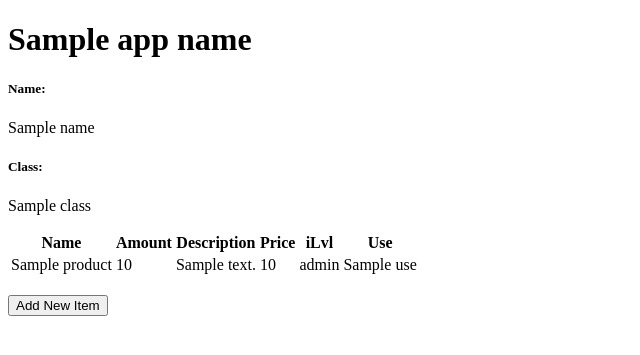
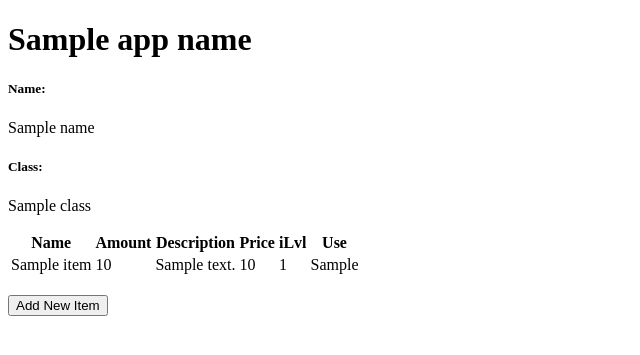
Before and after one commit to fathonidf/adventurers-inventory, a Django app: template main/templates/main.html in a window 1280 px wide. Shown: the top 355 px of the page, without its empty margins (0-640 px from the left). Run offline with Django 4.2, Linux system fonts and the light colour scheme; tables that the repository leaves empty hold one stand-in row (values such as "Sample post"); the template is opened without the code that fills it: values that come from a table or form of the project are taken from there, most other values are stand-ins (such as "Sample title", 1, 10 or a date in 2020).

Commit message:
perbaikan views.py

```diff
--- a/main/templates/main.html
+++ b/main/templates/main.html
@@ -19,16 +19,16 @@
         <th>Use</th>
     </tr>
 
-    {% comment %} Berikut cara memperlihatkan data produk di bawah baris ini {% endcomment %}
+    {% comment %} Berikut cara memperlihatkan data item di bawah baris ini {% endcomment %}
 
-    {% for product in products %}
+    {% for item in items %}
         <tr>
-            <td>{{product.name}}</td>
-            <td>{{product.amount}}</td>
-            <td>{{product.description}}</td>
-            <td>{{product.price}}</td>
-            <td>{{product.item_level}}</td>
-            <td>{{product.use}}</td>
+            <td>{{item.name}}</td>
+            <td>{{item.amount}}</td>
+            <td>{{item.description}}</td>
+            <td>{{item.price}}</td>
+            <td>{{item.item_level}}</td>
+            <td>{{item.use}}</td>
         </tr>
     {% endfor %}
 </table>
--- a/main/urls.py
+++ b/main/urls.py
@@ -1,7 +1,5 @@
 from django.urls import path, include
 from main.views import show_main, create_item, show_xml, show_json, show_xml_by_id, show_json_by_id
-
-
 
 
 app_name = 'main'
--- a/main/views.py
+++ b/main/views.py
@@ -8,13 +8,13 @@ from django.core import serializers
 
 # Create your views here.
 def show_main(request):
-    item = Item.objects.all()
+    items = Item.objects.all()
 
     context = {
         'app_name': 'Adventurer\'s Inventory',
         'name': 'Daffa Mohamad Fathoni',
         'class': 'PBP E',
-        'Item': item
+        'items': items
     }
 
     return render(request, "main.html", context)
```
Also changed, not shown: README.md.
